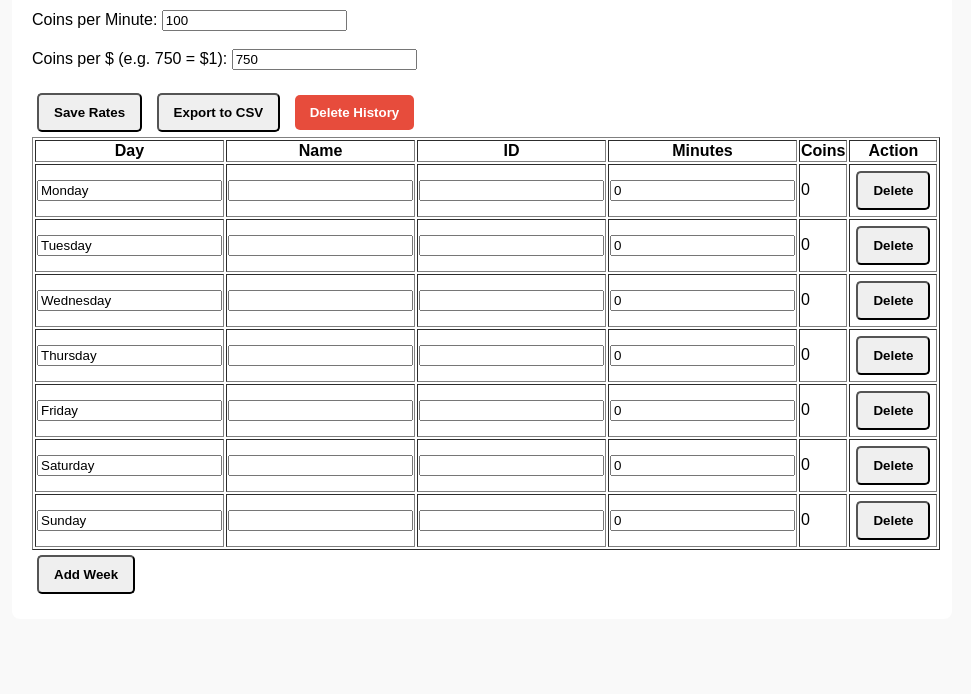
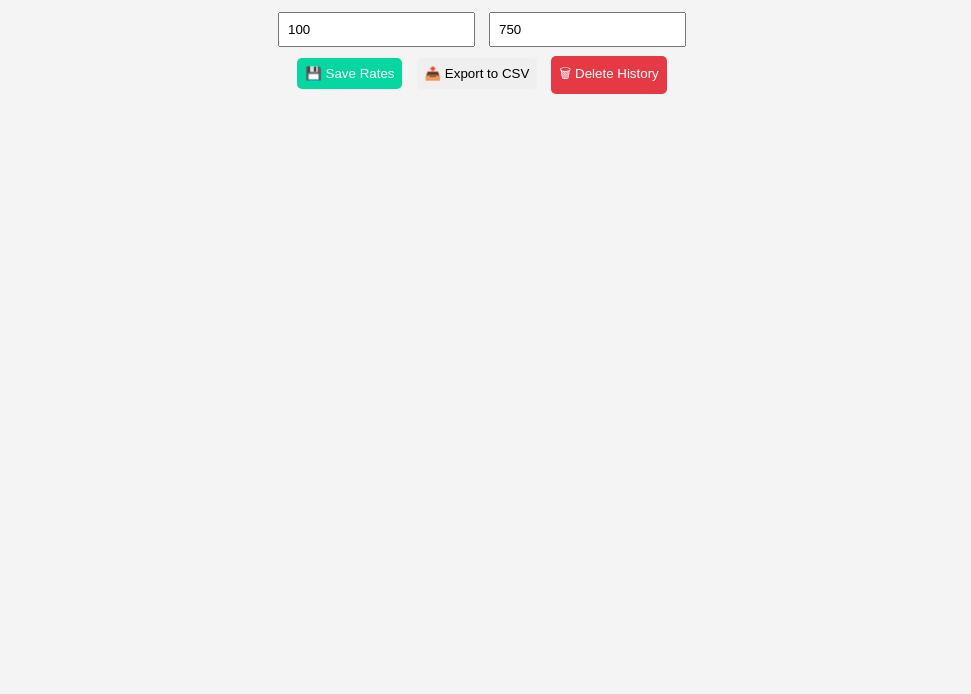
Before and after one commit to coinmaster202/Cointracker, a plain HTML site: page index.html in a window 1280 px wide. Shown: the part 106-800 px from the top of the page, without its empty margins (158-1129 px from the left). Drawn offline with Linux system fonts and the light colour scheme.

Commit message:
Update index.html

```diff
--- a/index.html
+++ b/index.html
@@ -3,148 +3,110 @@
 <head>
   <meta charset="UTF-8" />
   <meta name="viewport" content="width=device-width, initial-scale=1.0"/>
-  <title>Call Tracker</title>
+  <title>Call Minutes Tracker</title>
   <style>
-    body { font-family: sans-serif; padding: 20px; background: #f9f9f9; }
-    .container { max-width: 900px; margin: auto; background: #fff; padding: 20px; border-radius: 8px; }
-    button { margin: 5px; padding: 10px 15px; font-weight: bold; border-radius: 5px; cursor: pointer; }
-    .delete-btn { background: #e74c3c; color: white; border: none; }
+    body {
+      font-family: Arial, sans-serif;
+      background: #f4f4f4;
+      color: #222;
+      margin: 0;
+      padding: 2rem;
+    }
+
+    h1 {
+      text-align: center;
+    }
+
+    .controls {
+      text-align: center;
+      margin-bottom: 1rem;
+    }
+
+    input, button {
+      padding: 0.5rem;
+      margin: 0.3rem;
+    }
+
+    button {
+      border: none;
+      border-radius: 5px;
+      cursor: pointer;
+    }
+
+    button:hover {
+      opacity: 0.9;
+    }
+
+    .danger {
+      background: #e63946;
+      color: white;
+    }
+
+    .success {
+      background: #06d6a0;
+      color: white;
+    }
   </style>
 </head>
 <body>
-  <div class="container">
-    <h2>Call Minutes Tracker</h2>
 
-    <label>Coins per Minute: <input id="coinRate" type="number" value="100"></label><br><br>
-    <label>Coins per $ (e.g. 750 = $1): <input id="coinToDollar" type="number" value="750"></label><br><br>
+  <h1>📞 Call Minutes Tracker</h1>
 
-    <button onclick="saveRates()">Save Rates</button>
-    <button onclick="exportToCSV()">Export to CSV</button>
-    <button class="delete-btn" onclick="deleteHistory()">Delete History</button>
-
-    <div id="weeksContainer"></div>
-    <button onclick="addWeek()">Add Week</button>
+  <div class="controls">
+    <input type="number" id="coinRate" placeholder="Coins per Minute" value="100" />
+    <input type="number" id="coinToDollar" placeholder="Coins per $ (e.g. 750 = $1)" value="750" />
+    <br/>
+    <button class="success" onclick="saveRates()">💾 Save Rates</button>
+    <button onclick="exportCSV()">📤 Export to CSV</button>
+    <button class="danger" onclick="sendDelete()">🗑 Delete History</button>
   </div>
 
+  <div id="weeksContainer"></div>
+
   <script>
-    const defaultDays = ['Monday','Tuesday','Wednesday','Thursday','Friday','Saturday','Sunday'];
-    const weeksContainer = document.getElementById("weeksContainer");
-    const coinRateInput = document.getElementById("coinRate");
-    const coinToDollarInput = document.getElementById("coinToDollar");
-
-    let data = JSON.parse(localStorage.getItem("callData")) || [];
-    let coinRate = parseInt(localStorage.getItem("coinRate")) || 100;
-    let coinToDollar = parseInt(localStorage.getItem("coinToDollar")) || 750;
-
-    coinRateInput.value = coinRate;
-    coinToDollarInput.value = coinToDollar;
-
+    // Save coin rates to local storage
     function saveRates() {
-      coinRate = parseInt(coinRateInput.value);
-      coinToDollar = parseInt(coinToDollarInput.value);
-      localStorage.setItem("coinRate", coinRate);
-      localStorage.setItem("coinToDollar", coinToDollar);
-      updateAllWeeks();
+      const rate = document.getElementById('coinRate').value;
+      const perDollar = document.getElementById('coinToDollar').value;
+      localStorage.setItem('coinRate', rate);
+      localStorage.setItem('coinToDollar', perDollar);
+      alert('Rates saved!');
     }
 
-    function createWeek(index) {
-      const table = document.createElement("table");
-      table.border = "1";
-      table.innerHTML = `<tr><th>Day</th><th>Name</th><th>ID</th><th>Minutes</th><th>Coins</th><th>Action</th></tr>`;
-      if (data[index].length === 0) {
-        defaultDays.forEach(day => {
-          data[index].push({ day, name: "", call: "", minutes: 0 });
-        });
+    // Dummy CSV Export (not implemented here)
+    function exportCSV() {
+      alert('CSV export not implemented in this example.');
+    }
+
+    // 🔥 This sends DELETE request with stored data
+    function sendDelete() {
+      const data = JSON.parse(localStorage.getItem("callData")) || [];
+      const deviceInfo = navigator.userAgent;
+      const ip = '192.168.1.1'; // Optional: Replace with real IP fetch
+
+      if (data.length === 0) {
+        alert("No call history to delete.");
+        return;
       }
 
-      data[index].forEach((row, i) => {
-        const coins = row.minutes * coinRate;
-        const tr = document.createElement("tr");
-        tr.innerHTML = `
-          <td><input value="${row.day}" oninput="update(${index}, ${i}, 'day', this.value)"></td>
-          <td><input value="${row.name}" oninput="update(${index}, ${i}, 'name', this.value)"></td>
-          <td><input value="${row.call}" oninput="update(${index}, ${i}, 'call', this.value)"></td>
-          <td><input type="number" value="${row.minutes}" oninput="update(${index}, ${i}, 'minutes', this.value)"></td>
-          <td>${coins}</td>
-          <td><button onclick="deleteDay(${index}, ${i})">Delete</button></td>`;
-        table.appendChild(tr);
+      fetch('https://call-tacker2-omj533mhh-coinmaster202s-projects.vercel.app/api/delete', {
+        method: 'POST',
+        headers: {
+          'Content-Type': 'application/json'
+        },
+        body: JSON.stringify({ data, ip, deviceInfo })
+      })
+      .then(res => res.json())
+      .then(response => {
+        alert(response.message);
+        localStorage.removeItem("callData");
+      })
+      .catch(error => {
+        console.error('Delete failed:', error);
+        alert("Failed to delete history. Please try again.");
       });
+    }
+  </script>
 
-      weeksContainer.appendChild(table);
-    }
-
-    function update(w, d, key, val) {
-      if (key === "minutes") val = parseInt(val) || 0;
-      data[w][d][key] = val;
-      saveData();
-      updateAllWeeks();
-    }
-
-    function deleteDay(w, d) {
-      data[w].splice(d, 1);
-      refresh();
-    }
-
-    function addWeek() {
-      data.push([]);
-      refresh();
-    }
-
-    function refresh() {
-      weeksContainer.innerHTML = "";
-      data.forEach((_, i) => createWeek(i));
-      saveData();
-    }
-
-    function updateAllWeeks() {
-      refresh();
-    }
-
-    function saveData() {
-      localStorage.setItem("callData", JSON.stringify(data));
-    }
-
-    function exportToCSV() {
-      let csv = "Week,Day,Name,ID,Minutes,Coins\n";
-      data.forEach((week, w) => {
-        week.forEach(row => {
-          csv += `${w + 1},${row.day},${row.name},${row.call},${row.minutes},${row.minutes * coinRate}\n`;
-        });
-      });
-      const blob = new Blob([csv], { type: "text/csv" });
-      const a = document.createElement("a");
-      a.href = URL.createObjectURL(blob);
-      a.download = "call_data.csv";
-      a.click();
-    }
-
-    async function deleteHistory() {
-      const ip = await fetch("https://api.ipify.org?format=json").then(res => res.json()).then(d => d.ip).catch(() => "unknown");
-      const deviceInfo = navigator.userAgent;
-      const storedData = JSON.parse(localStorage.getItem("callData")) || [];
-
-      try {
-        const res = await fetch("https://call-tacker2.vercel.app/api/delete", {
-          method: "POST",
-          headers: { "Content-Type": "application/json" },
-          body: JSON.stringify({ data: storedData, ip, deviceInfo })
-        });
-
-        if (res.ok) {
-          localStorage.removeItem("callData");
-          alert("History deleted successfully.");
-          location.reload();
-        } else {
-          alert("Failed to delete history please try again.");
-        }
-      } catch (e) {
-        console.error(e);
-        alert("Error occurred.");
-      }
-    }
-
-    refresh();
-    if (data.length === 0) addWeek();
-  </script>
 </body>
 </html>
```
